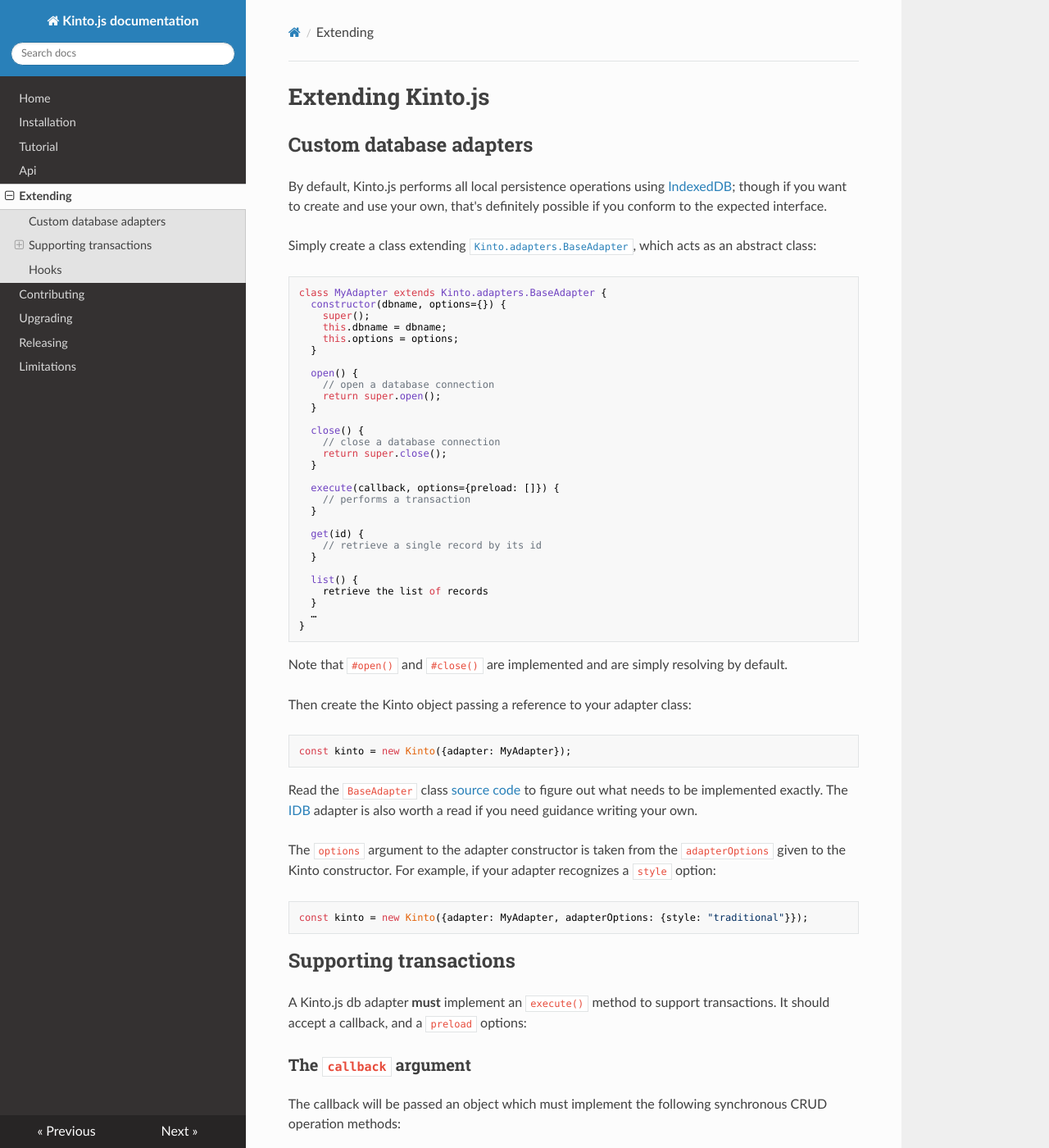
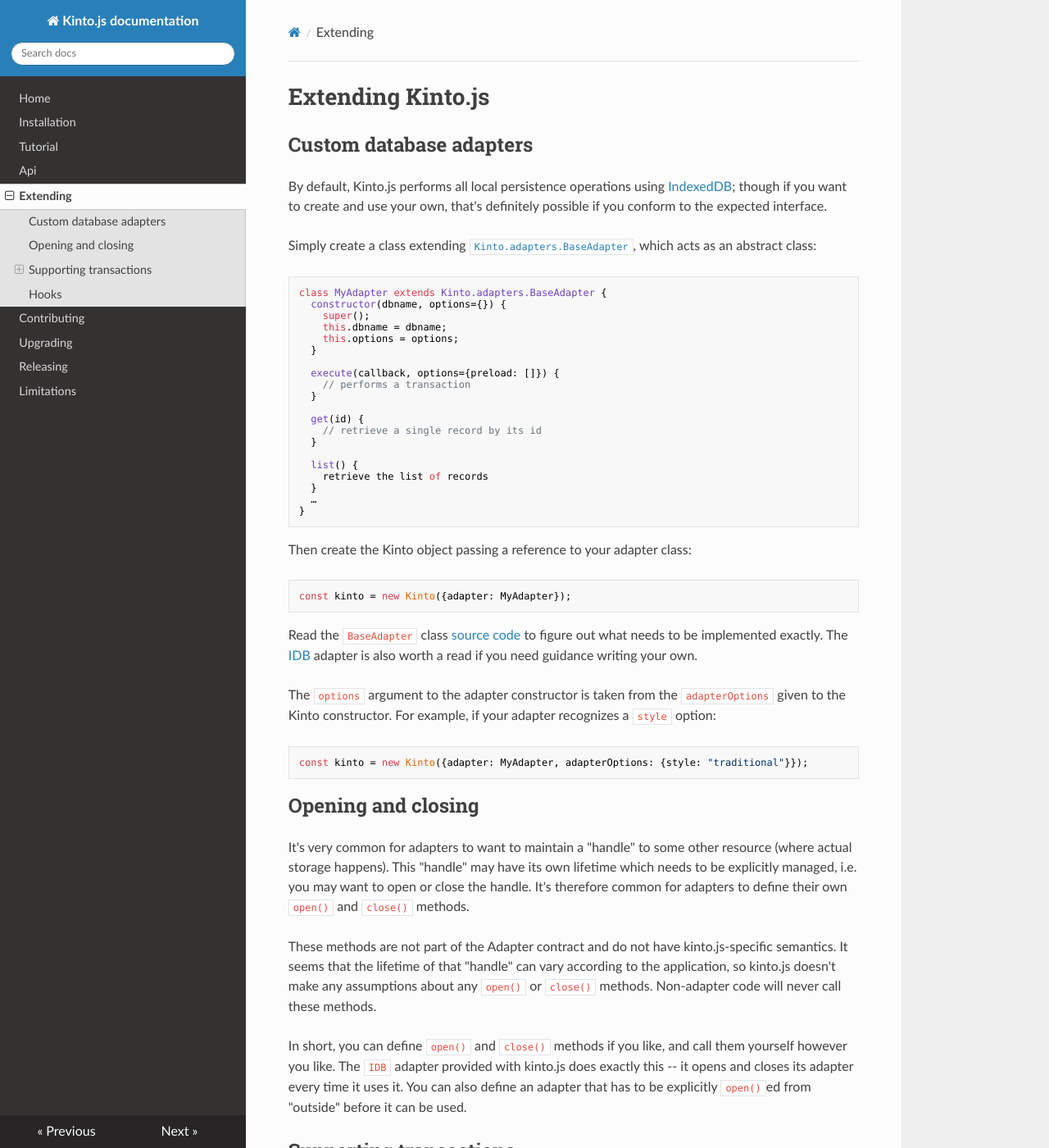
Before and after one commit to Kinto/kinto.js, an MkDocs documentation site: the page built from docs/extending.md, in a window 1280 px wide and 1400 px high. Shown: the whole window at 82% size. Built offline with MkDocs 1.6.1, drawn with Linux system fonts in a browser that asks for light colours; nearby versions of some CDN libraries; old or Windows-style settings are respelled for this version of MkDocs.

Commit message:
Remove open() and close() methods from BaseAdapter
Also, redocument these methods as they exist in current use today.

This is meant to address some of the confusion in #587.

````diff
--- a/docs/extending.md
+++ b/docs/extending.md
@@ -12,16 +12,6 @@
     super();
     this.dbname = dbname;
     this.options = options;
-  }
-
-  open() {
-    // open a database connection
-    return super.open();
-  }
-
-  close() {
-    // close a database connection
-    return super.close();
   }
 
   execute(callback, options={preload: []}) {
@@ -39,8 +29,6 @@
 }
 ```
 
-Note that `#open()` and `#close()` are implemented and are simply resolving by default.
-
 Then create the Kinto object passing a reference to your adapter class:
 
 ```
@@ -54,6 +42,14 @@
 ```
 const kinto = new Kinto({adapter: MyAdapter, adapterOptions: {style: "traditional"}});
 ```
+
+## Opening and closing
+
+It's very common for adapters to want to maintain a "handle" to some other resource (where actual storage happens). This "handle" may have its own lifetime which needs to be explicitly managed, i.e. you may want to open or close the handle. It's therefore common for adapters to define their own `open()` and `close()` methods.
+
+These methods are not part of the Adapter contract and do not have kinto.js-specific semantics. It seems that the lifetime of that "handle" can vary according to the application, so kinto.js doesn't make any assumptions about any `open()` or `close()` methods. Non-adapter code will never call these methods.
+
+In short, you can define `open()` and `close()` methods if you like, and call them yourself however you like. The `IDB` adapter provided with kinto.js does exactly this -- it opens and closes its adapter every time it uses it. You can also define an adapter that has to be explicitly `open()`ed from "outside" before it can be used.
 
 ## Supporting transactions
 
````
Also changed, not shown: 3 other files.
